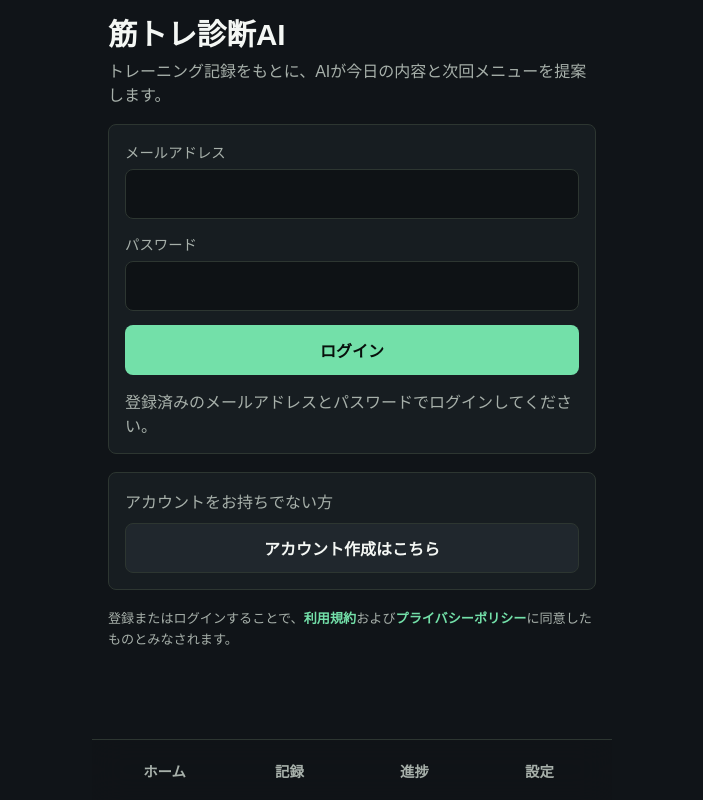
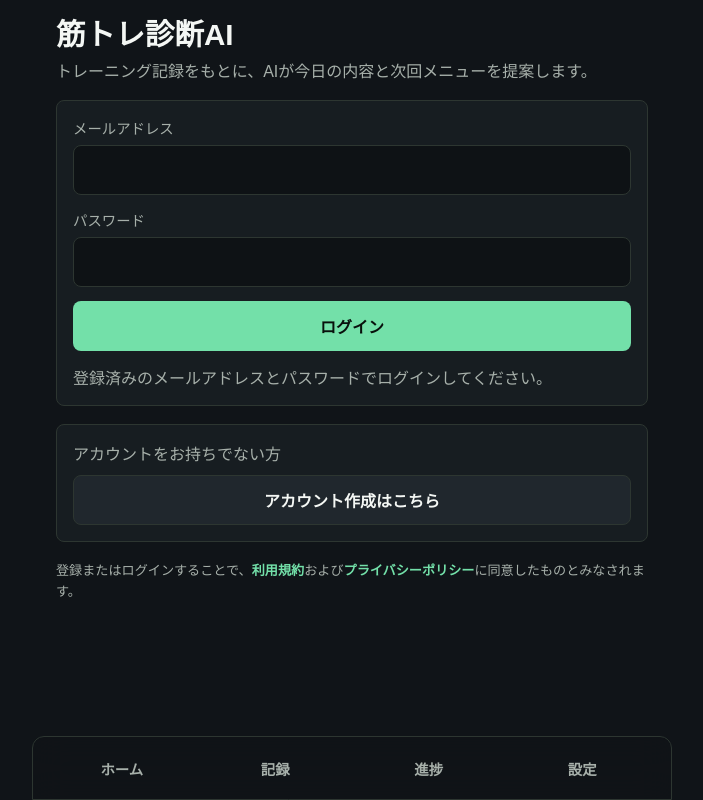
Before and after one commit to physiteqbiz/training-ai-pwa, a Next.js app: page /login in a window 1280 px wide. Shown: the whole page, without its empty margins (288-991 px from the left). Built offline with nearby package versions, Linux system fonts and the light colour scheme; no server answers.

Commit message:
Fix responsive layout and bottom navigation

```diff
--- a/app/globals.css
+++ b/app/globals.css
@@ -28,6 +28,7 @@ body {
 
 body {
   -webkit-font-smoothing: antialiased;
+  overflow-x: hidden;
   overscroll-behavior-y: none;
 }
 
@@ -38,8 +39,16 @@ a {
 
 button,
 input,
+select,
 textarea {
   font: inherit;
+  max-width: 100%;
+}
+
+input,
+select,
+textarea {
+  min-width: 0;
 }
 
 button {
@@ -56,6 +65,7 @@ button {
 .screen {
   display: grid;
   gap: 18px;
+  min-width: 0;
 }
 
 .screen-header {
@@ -105,6 +115,7 @@ h3 {
 .panel {
   display: grid;
   gap: 14px;
+  min-width: 0;
   padding: 16px;
 }
 
@@ -124,6 +135,7 @@ summary {
 .stack {
   display: grid;
   gap: 12px;
+  min-width: 0;
 }
 
 .row {
@@ -136,6 +148,7 @@ summary {
 .field {
   display: grid;
   gap: 7px;
+  min-width: 0;
 }
 
 .field span {
@@ -162,7 +175,10 @@ summary {
 }
 
 .input {
+  display: block;
   width: 100%;
+  max-width: 100%;
+  min-width: 0;
   min-height: 50px;
   border: 1px solid var(--line);
   border-radius: 8px;
@@ -170,6 +186,10 @@ summary {
   color: var(--text);
   padding: 12px 14px;
   outline: none;
+}
+
+.input[type="date"] {
+  min-width: 0;
 }
 
 .input:focus {
@@ -259,6 +279,7 @@ summary {
 .set-row-card {
   display: grid;
   gap: 8px;
+  min-width: 0;
   border: 1px solid var(--line);
   border-radius: 8px;
   background: #0e1215;
@@ -270,6 +291,7 @@ summary {
   grid-template-columns: auto minmax(84px, 1.25fr) auto minmax(58px, 0.75fr) minmax(72px, 0.9fr);
   gap: 7px;
   align-items: end;
+  min-width: 0;
 }
 
 .set-index {
@@ -288,6 +310,7 @@ summary {
 .compact-number-field {
   display: grid;
   gap: 4px;
+  min-width: 0;
 }
 
 .compact-number-field span {
@@ -333,6 +356,7 @@ summary {
 
 .set-type-select {
   width: 100%;
+  min-width: 0;
   min-height: 36px;
   border: 1px solid #335344;
   border-radius: 999px;
@@ -1299,3 +1323,28 @@ summary {
 .app-frame:has(.settings-auth-check) + .bottom-nav {
   display: none;
 }
+
+@media (min-width: 768px) {
+  .app-frame {
+    width: min(100%, 640px);
+    padding-right: 24px;
+    padding-bottom: 104px;
+    padding-left: 24px;
+  }
+
+  .bottom-nav {
+    right: auto;
+    left: 50%;
+    width: min(calc(100% - 48px), 640px);
+    transform: translateX(-50%);
+    border: 1px solid var(--line);
+    border-radius: 12px 12px 0 0;
+    padding: 8px 12px;
+  }
+
+  .bottom-nav__item {
+    min-width: 0;
+    min-height: 46px;
+    text-align: center;
+  }
+}
```
